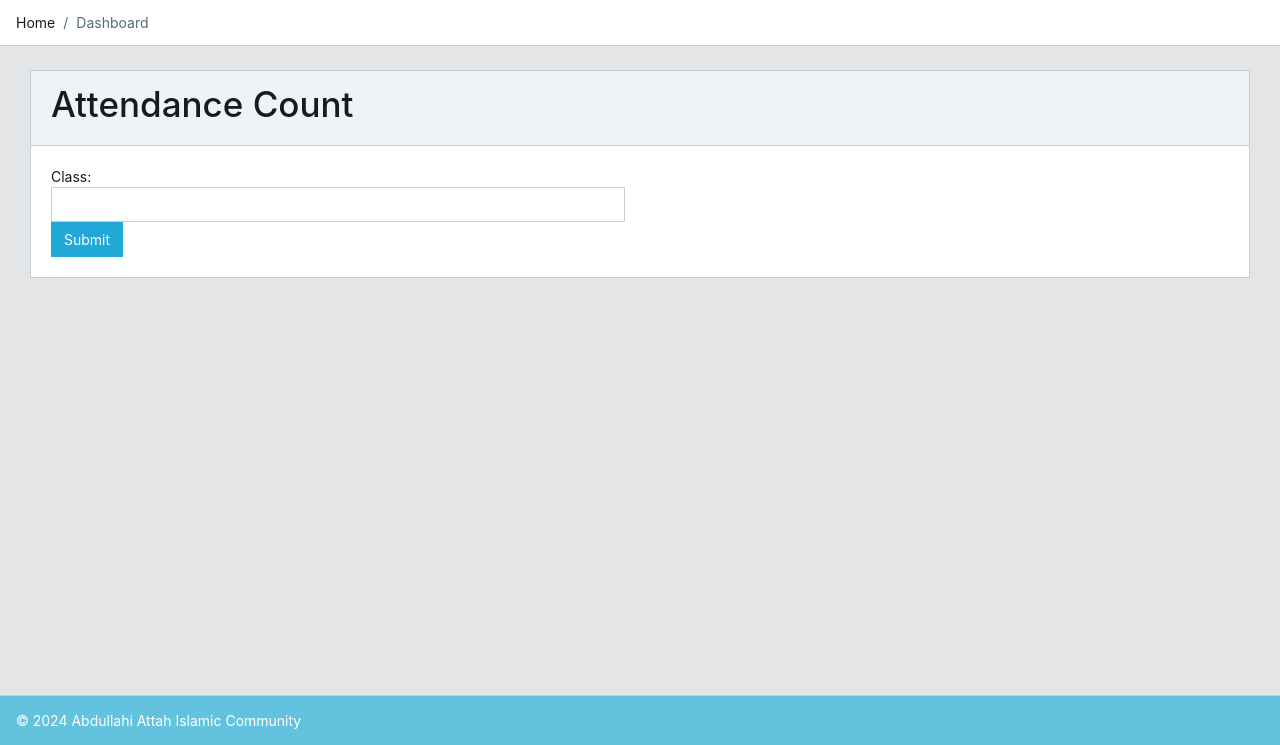
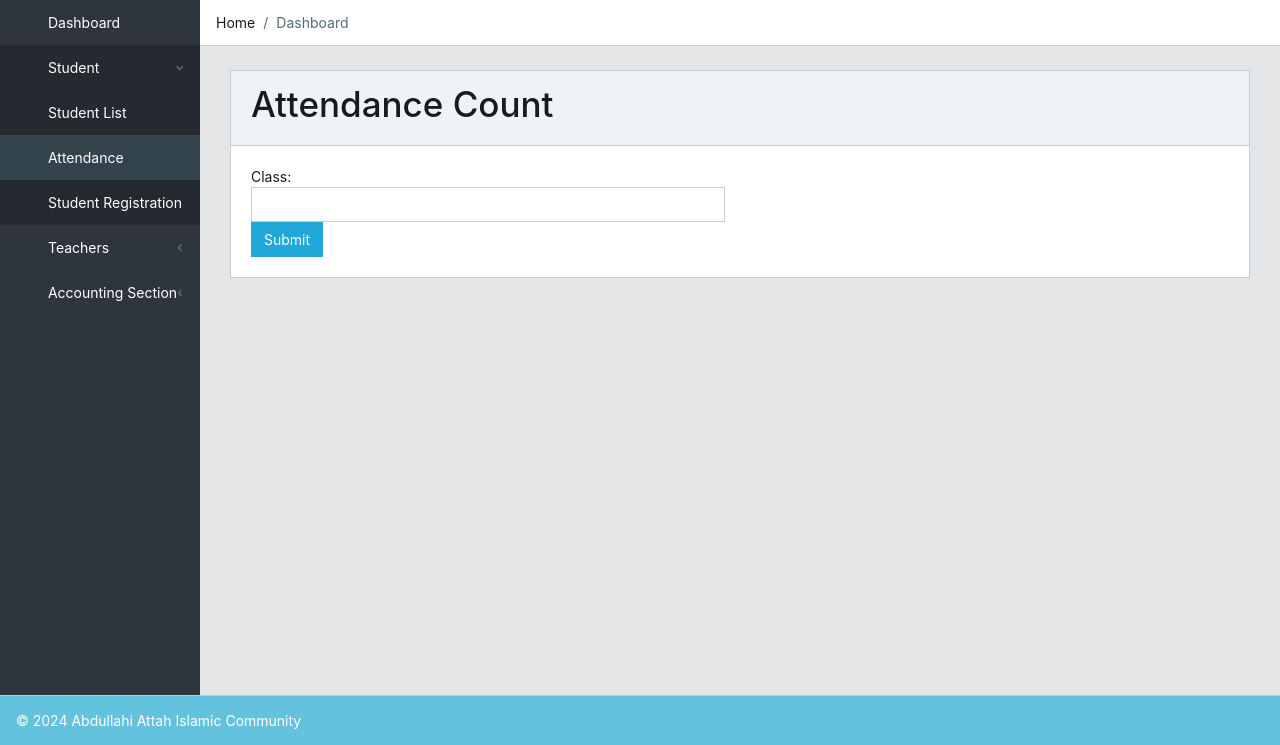
Before and after one commit to aa-herouner/SchoolMS, a Django app: page /students/attendance/count in a window 1280 px wide. Shown: the part 55-800 px from the top of the page. Run offline with Django 3.2, Linux system fonts and the light colour scheme; parts of the project's set-up code (start-up, migrations or seed data) failed here and were passed over; some libraries are stand-ins or nearby versions.

Commit message:
Initial Commit

```diff
--- a/templates/base/sidebar.html
+++ b/templates/base/sidebar.html
@@ -1,6 +1,6 @@
 {% load static %}
 
-<div class="collapse" id="sidebarMenu" style="background-color: #2e353d">
+<div class="collapse sidebar" id="sidebarMenu" style="background-color: #2e353d">
     <nav class="sidebar-nav">
         <ul class="nav">
             <li class="nav-item">
```
Also changed, not shown: docker-compose.yml (line endings or trailing spaces).
